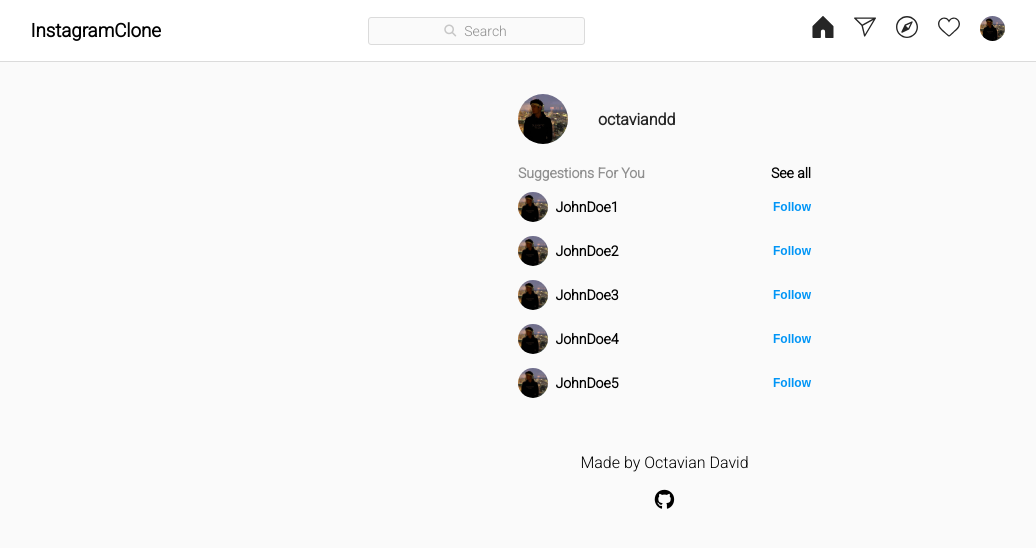
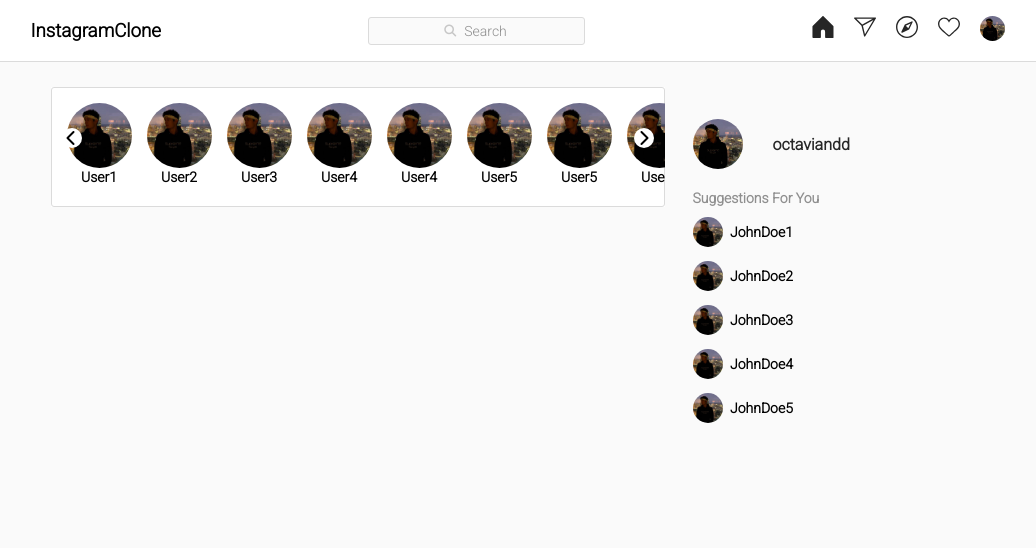
Before and after one commit to octaviandd/InstagramClone, a React (Create React App) app in the folder client/: page / in a window 1280 px wide. Shown: the top 548 px of the page, without its empty margins (122-1158 px from the left). Built offline with nearby package versions, Linux system fonts and the light colour scheme.

Commit message:
home-story component

```diff
--- a/client/src/components/home-friends.js
+++ b/client/src/components/home-friends.js
@@ -68,7 +68,6 @@ const MainContainer = styled.div`
   flex-direction: column;
   align-items: center;
   position: fixed;
-  max-width: 293px;
   height: 100vh;
   width: 100%;
 `;
--- a/client/src/components/home-main.js
+++ b/client/src/components/home-main.js
@@ -21,15 +21,27 @@ export default function HomeMain() {
 }
 
 const MainContainer = styled.div`
-  position: relative;
+  /* position: relative; */
   display: flex;
   justify-content: center;
   background-color: #fafafa;
+  margin-top: 25px;
+  min-height: 100vh;
+  width: 100%;
+  padding-left: 20px;
+  padding-right: 20px;
 `;
 
 const ContainerColOne = styled.div`
   position: relative;
   display: flex;
+  max-width: 614px;
+  width: 100%;
+  margin-right: 28px;
+  height: 100%;
 `;
 
-const ContainerColTwo = styled.div``;
+const ContainerColTwo = styled.div`
+  max-width: 293px;
+  width: 100%;
+`;
--- a/client/src/components/home-story.js
+++ b/client/src/components/home-story.js
@@ -1,7 +1,125 @@
 /** @format */
 
 import React from "react";
+import styled from "styled-components";
+import profileImg from "../assets/profileimg.jpg";
 
 export default function HomeStory() {
-  return <div></div>;
+  return (
+    <MainContainer>
+      <Container>
+        <Slider>
+          <button>
+            <i className="fas fa-chevron-left"></i>
+          </button>
+          <div>
+            <img src={profileImg} width="65" height="65" />
+            <span>User1</span>
+          </div>
+          <div>
+            <img src={profileImg} width="65" height="65" />
+            <span>User2</span>
+          </div>
+          <div>
+            <img src={profileImg} width="65" height="65" />
+            <span>User3</span>
+          </div>
+          <div>
+            <img src={profileImg} width="65" height="65" />
+            <span>User4</span>
+          </div>
+          <div>
+            <img src={profileImg} width="65" height="65" />
+            <span>User4</span>
+          </div>
+          <div>
+            <img src={profileImg} width="65" height="65" />
+            <span>User5</span>
+          </div>
+          <div>
+            <img src={profileImg} width="65" height="65" />
+            <span>User5</span>
+          </div>
+          <div>
+            <img src={profileImg} width="65" height="65" />
+            <span>User6</span>
+          </div>
+          <div>
+            <img src={profileImg} width="65" height="65" />
+            <span>User7</span>
+          </div>
+          <div>
+            <img src={profileImg} width="65" height="65" />
+            <span>User8</span>
+          </div>
+          <button>
+            <i className="fas fa-chevron-right"></i>
+          </button>
+        </Slider>
+      </Container>
+    </MainContainer>
+  );
 }
+
+const MainContainer = styled.div`
+  width: 100%;
+  position: relative;
+  display: flex;
+  flex-shrink: 0;
+  background-color: #ffffff;
+  overflow-y: hidden;
+  height: 120px;
+`;
+
+const Container = styled.div`
+  border: 1px solid #dbdbdb;
+  border-radius: 3px;
+  width: 100%;
+  display: flex;
+  position: relative;
+
+  button {
+    position: absolute;
+    width: 20px;
+    height: 20px;
+    border-radius: 50%;
+    background-color: #ffffff;
+    border: none;
+    cursor: pointer;
+    i {
+      font-size: 16px;
+      /* color: transparent; */
+    }
+  }
+
+  button:nth-of-type(1) {
+    left: 10px;
+    top: 40px;
+  }
+
+  button:nth-of-type(2) {
+    right: 10px;
+    top: 40px;
+  }
+`;
+
+const Slider = styled.div`
+  width: 100%;
+  display: flex;
+  position: absolute;
+
+  div {
+    display: flex;
+    flex-direction: column;
+    align-items: center;
+    margin: 15px 0px 15px 15px;
+    img {
+      border-radius: 50%;
+    }
+    span {
+      line-height: 18px;
+      font-size: 14px;
+      font-weight: bold;
+    }
+  }
+`;
--- a/client/src/components/navbar.js
+++ b/client/src/components/navbar.js
@@ -126,6 +126,8 @@ const MainContainer = styled.div`
   margin: 0;
   position: relative;
   justify-content: center;
+  padding-left: 20px;
+  padding-right: 20px;
 `;
 
 const Container = styled.div`
```
